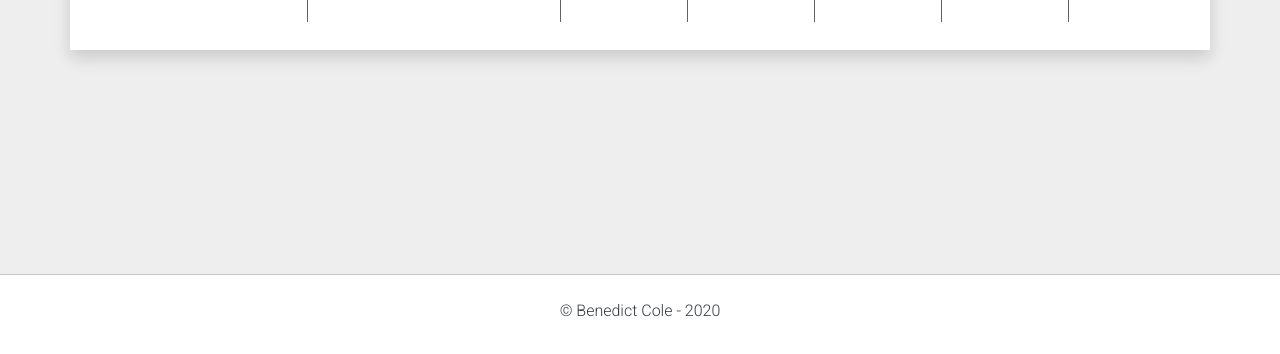
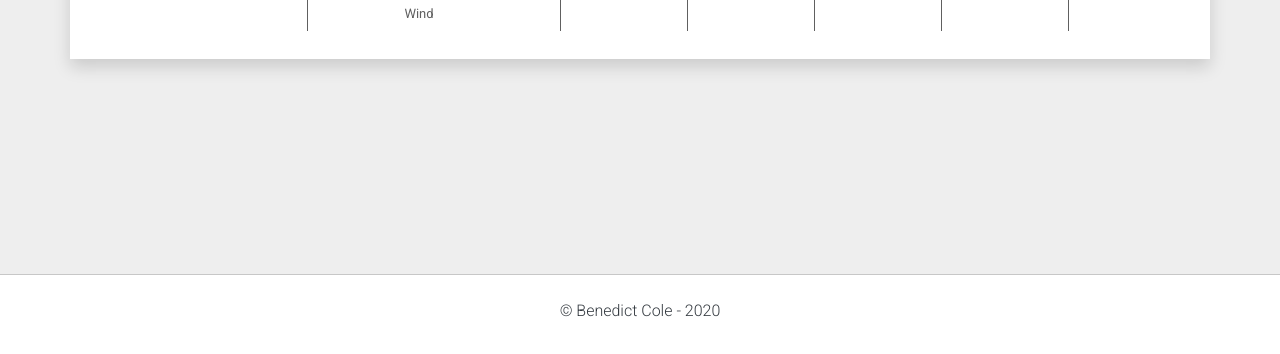
Before and after one commit to BenBugs/code_portfolio, a PHP site: page /weather_dashboard.html in a window 1280 px wide. Shown: the part 556-910 px from the top of the page. Run offline with PHP 8.4, Linux system fonts and the light colour scheme; some libraries are stand-ins or nearby versions.

Commit message:
added 'wind' title to dashboard

```diff
--- a/weather_dashboard.css
+++ b/weather_dashboard.css
@@ -22,7 +22,7 @@
     background-repeat: no-repeat;
     background-size: contain;
     background-position: center;
-    margin-bottom: 23px;
+    margin-bottom: 6px;
 }
 
 .five-day-icon {
@@ -32,6 +32,11 @@
     background-repeat: no-repeat;
     background-size: contain;
     background-position: center;
+}
+
+.wind-title {
+    font-size: 13px;
+    font-weight: 400;
 }
 
 .wind {
@@ -48,10 +53,7 @@
 
 .day-of-week {
     text-transform: capitalize;
-}
-
-.main-temp {
-    margin-top: 4px;
+    margin-top: 30px;
 }
 
 #day1, #day2, #day3, #day4, #day5 {
@@ -77,7 +79,7 @@
 }
 
 #wind-index {
-    margin-top: 18px;
+    margin-top: 3px;
 }
 
 .button-control-custom {
--- a/weather_dashboard.html
+++ b/weather_dashboard.html
@@ -20,7 +20,7 @@
     <header class="sticky-header shadow-sm">
         <div class="container-fluid devices">
 
-            <divclass="container-xl">
+            <div class="container-xl">
 
                 <div class="row logo-row">
 
@@ -161,11 +161,12 @@
 
                 <div class="col-sm-12 col-md-5 col-lg-5 col-xl-5 d-flex flex-row mt-4 mb-4">
                     <div class="col">
-                        <h5 class="display-3 text-dark pl-2 pt-2 pb-1 text-center main-temp mb-4" id="temp"></h5>
+                        <h5 class="display-3 text-dark pl-2 pt-2 pb-2 text-center main-temp mb-4" id="temp"></h5>
                         <h5 class="text-dark text-center day-of-week" id="day-of-week"></h5>
                     </div>
                     <div class="col wind">
                         <div class="wind-icon justify-content-center" id="wind-icon"></div>
+                        <div class="text-center"><p class="wind-title">Wind</p></div>
                         <div class="text-center">
                             <h5 id="wind-index" class="wind-speed"></h5>
                         </div>
```
